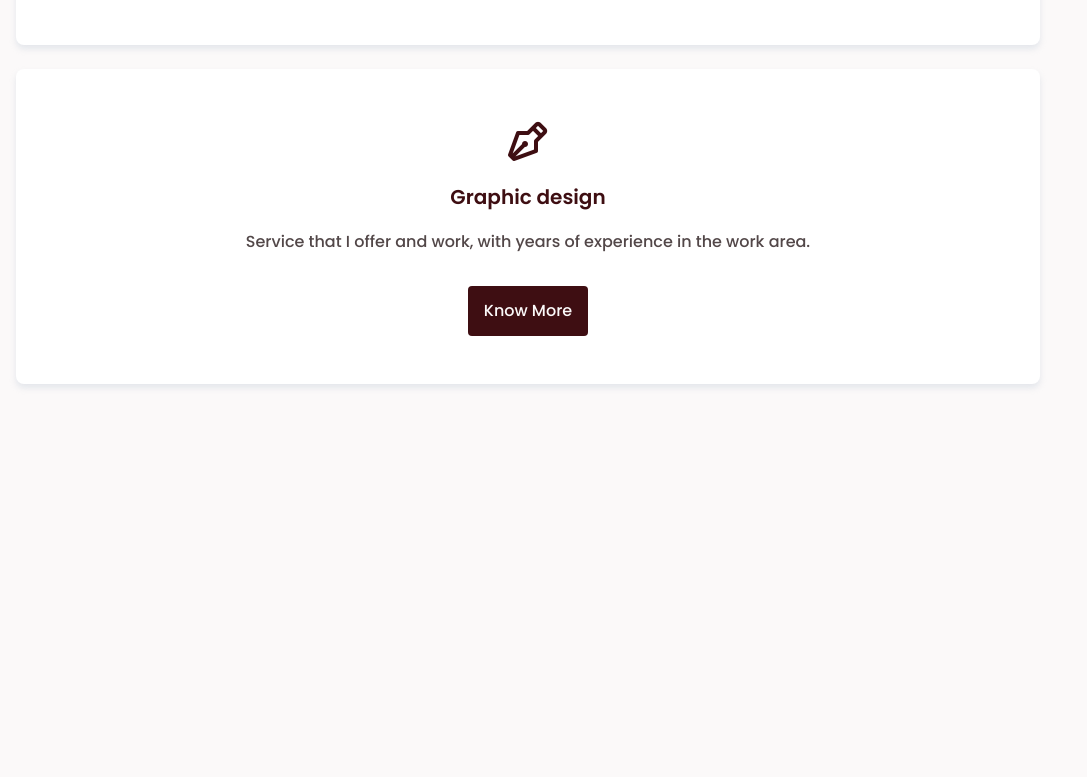
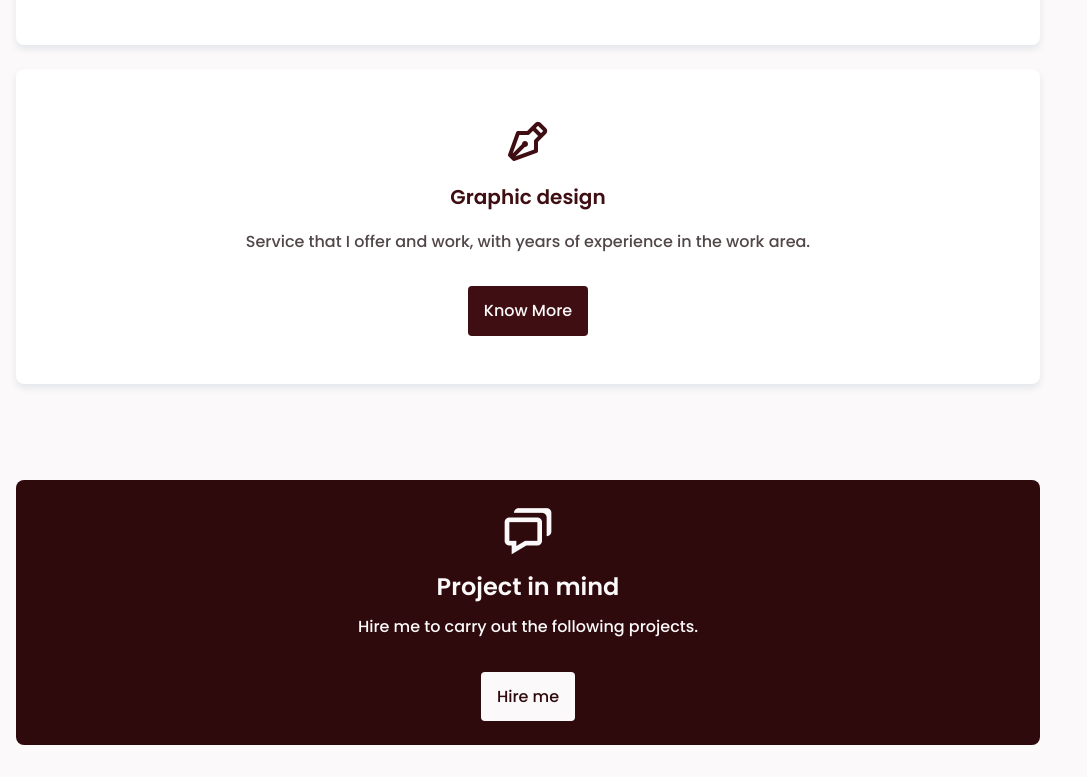
Before and after one commit to Skies-Land/Portfolio-Responsive-3, a plain HTML site: page index.html in a window 1280 px wide. Shown: the part 3389-4166 px from the top of the page, without its empty margins (0-1087 px from the left). Before the commit the page ends 3805 px from the top, so only its background shows below. Drawn offline with nearby package versions, Linux system fonts and the light colour scheme.

Commit message:
ajout des éléments composant la section `project`

```diff
--- a/assets/css/styles.css
+++ b/assets/css/styles.css
@@ -331,6 +331,16 @@ img{
   background-color: var(--first-color-light);
 }
 
+.button-white {
+  background-color: var(--first-color-lighten);
+  color: var(--first-color-dark);
+}
+
+.button-white:hover {
+  background-color: var(--first-color-lighten);
+
+}
+
 /*===== ABOUT =====*/
 .about__data {
   text-align: center;
@@ -426,7 +436,29 @@ img{
 }
 
 /*===== PROJECT IN MIND =====*/
+.project__container {
+  padding: 1.5rem 1rem;
+  background-color: var(--first-color-dark);
+  color: var(--first-color-lighten);
+  border-radius: .5rem;
+  text-align: center;
+}
 
+.project__icon, .project__title {
+  margin-bottom: var(--mb-1);
+}
+
+.project__icon {
+  font-size: 3.5rem;
+}
+
+.project__title {
+  font-size: 1.5rem;
+}
+
+.project__description {
+  margin-bottom: var(--mb-4);
+}
 
 /*===== PORTFOLIO =====*/
 
--- a/index.html
+++ b/index.html
@@ -231,7 +231,22 @@
             </section>
 
             <!--===== PROJECT IN MIND =====-->
+            <section class="project section bd-container">
+                <div class="project__container bd-grid">
+                    <div class="project__data">
+                        <i class="bx bx-chat project__icon"></i>
 
+                        <div>
+                            <h2 class="project__title">Project in mind</h2>
+                            <p class="project__description">Hire me to carry out the following projects.</p>
+                        </div>
+
+                        <div>
+                            <a href="" class="button button-white">Hire me</a>
+                        </div>
+                    </div>
+                </div>
+            </section>
 
             <!--===== PORTFOLIO =====-->
 
```
